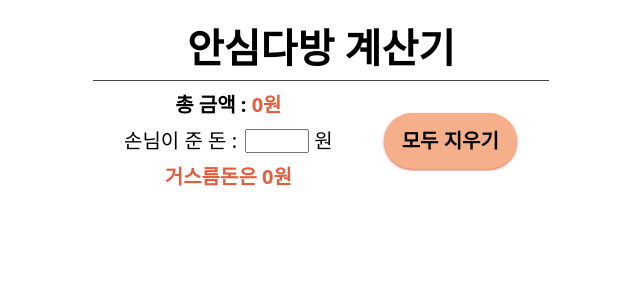
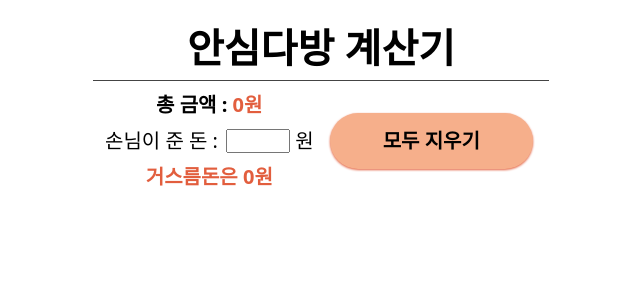
Before and after one commit to home1201/zilarabi-calc, a Vue app: page / in a window 1280 px wide. Shown: the top 300 px of the page, without its empty margins (319-959 px from the left). Built offline with nearby package versions, Linux system fonts and the light colour scheme; no server answers; a web font is replaced by a local one.

Commit message:
지우기 버튼 사이즈 조절

```diff
--- a/src/components/BottomBar.vue
+++ b/src/components/BottomBar.vue
@@ -70,7 +70,7 @@ const closeNotify = (event) => {
   position: sticky;
   bottom: 0;
   display: grid;
-  grid-template: auto auto 1fr / 5fr 4fr;
+  grid-template: auto auto 1fr / auto 1fr;
   grid-auto-flow: column;
   row-gap: var(--space-100);
   width: 100%;
@@ -95,7 +95,7 @@ const closeNotify = (event) => {
 
 .reset {
   grid-row: span 3;
-  margin: var(--space-500) var(--space-600);
+  margin: var(--space-500) var(--space-400);
   font-weight: 600;
   background-color: var(--color-secondary-300);
   filter: drop-shadow(0 1px 1px var(--color-secondary-500));
```
